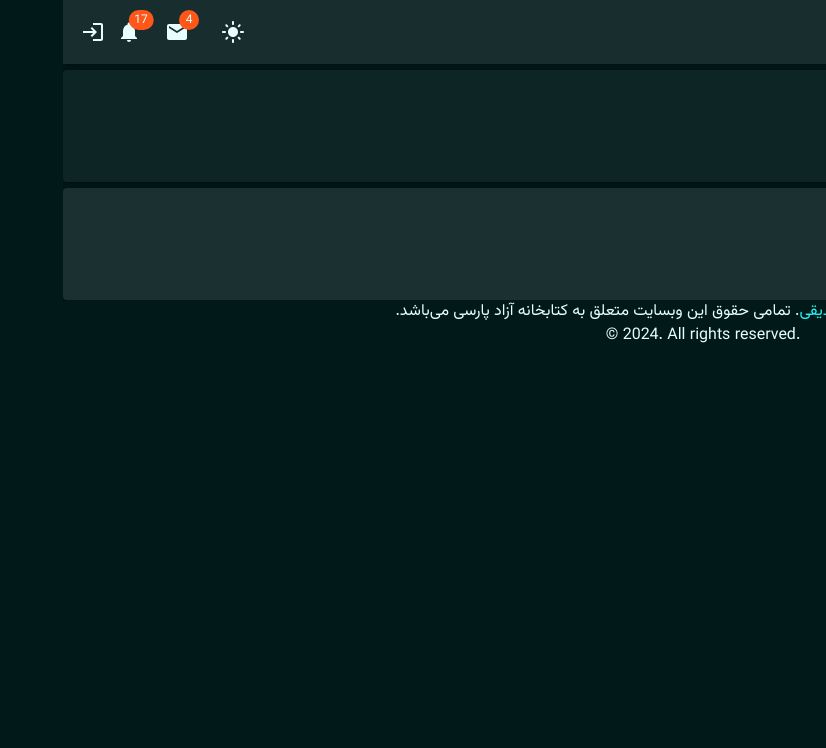
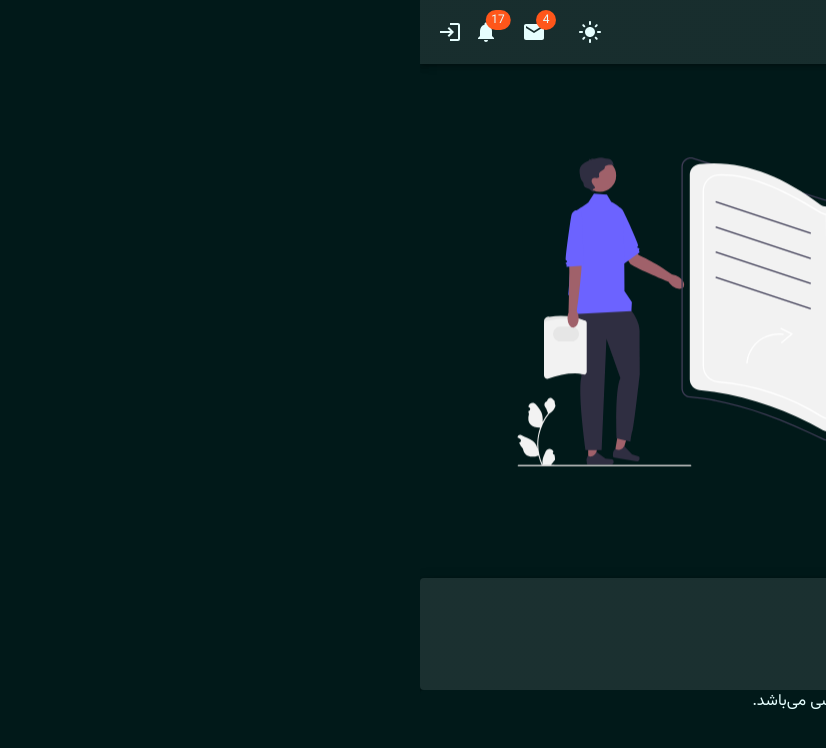
Before and after one commit to persianccbook/frontend, a Next.js app: page / in a window 1280 px wide. Shown: the top 748 px of the page, without its empty margins (454-1280 px from the left). Built offline with nearby package versions, Linux system fonts and the light colour scheme.

Commit message:
create first segment of home page

```diff
--- /dev/null
+++ b/app/components/LevitateImage.tsx
@@ -0,0 +1,52 @@
+import { Box, keyframes } from "@mui/material";
+import { ReactNode } from "react";
+
+const levitate = keyframes`
+0% {
+    transform: translateY(0);
+  }
+  10% {
+    transform: translateY(-2px);
+  }
+  20% {
+    transform: translateY(-4px);
+  }
+  30% {
+    transform: translateY(-6px);
+  }
+  40% {
+    transform: translateY(-8px);
+  }
+  50% {
+    transform: translateY(-10px);
+  }
+  60% {
+    transform: translateY(-8px);
+  }
+  70% {
+    transform: translateY(-6px);
+  }
+  80% {
+    transform: translateY(-4px);
+  }
+  90% {
+    transform: translateY(-2px);
+  }
+  100% {
+    transform: translateY(0);
+  }
+    `;
+
+interface Props {
+  children: ReactNode;
+}
+
+const LevitateImage = ({ children }: Props) => {
+  return (
+    <Box sx={{ animation: `${levitate} 4s infinite ease-in-out` }}>
+      {children}
+    </Box>
+  );
+};
+
+export default LevitateImage;
--- /dev/null
+++ b/app/components/WordCycle.tsx
@@ -0,0 +1,69 @@
+import {
+  alpha,
+  keyframes,
+  Typography,
+  TypographyVariant,
+  useTheme,
+} from "@mui/material";
+import React, { useEffect, useState } from "react";
+
+interface Props {
+  words: string[];
+  variant: TypographyVariant;
+}
+
+const fadeIn = keyframes`
+  0% {
+    opacity: 0;
+    transform: translateY(100%);
+  }
+  100% {
+    opacity: 1;
+    transform: translateY(0);
+  }
+`;
+
+const WordCycle = ({ words, variant: variant }: Props) => {
+  const theme = useTheme();
+  const [word, setWord] = useState(words[0]);
+  const colors = [
+    theme.palette.primary.main,
+    theme.palette.secondary.main,
+    theme.palette.warning.main,
+  ];
+
+  useEffect(() => {
+    const intervalId = setInterval(() => {
+      setWord((prevWord) => {
+        const currentIndex = words.indexOf(prevWord);
+        return words[(currentIndex + 1) % words.length];
+      });
+    }, 3000); // change every 3 seconds
+
+    return () => clearInterval(intervalId);
+  }, [word, words]);
+  return (
+    <>
+      <Typography
+        key={word}
+        variant="button"
+        bgcolor={alpha(colors[words.indexOf(word)], 0.2)}
+        sx={{ borderRadius: 5, p: 2 }}
+      >
+        <Typography
+          component="span"
+          variant={variant}
+          sx={{
+            color: colors[words.indexOf(word)],
+            fontWeight: "Bold",
+            animation: `${fadeIn} 1s`,
+          }}
+        >
+          {word}
+        </Typography>
+      </Typography>
+    </>
+  );
+};
+
+export default WordCycle;
--- a/app/page.tsx
+++ b/app/page.tsx
@@ -1,41 +1,76 @@
 "use client";
-import {
-  Grid,
-  Paper,
-  Typography,
-  useMediaQuery,
-  useTheme,
-} from "@mui/material";
+import { Box, Typography, useMediaQuery, useTheme } from "@mui/material";
+import WordCycle from "./components/WordCycle";
+import Image from "next/image";
+import reading from "../public/reading.svg";
+import LevitateImage from "./components/LevitateImage";
 
 const HomePage = () => {
   const theme = useTheme();
   const isMdUp = useMediaQuery(theme.breakpoints.up("md"));
+  const isLgUp = useMediaQuery(theme.breakpoints.up("lg"));
+  const isXlUp = useMediaQuery(theme.breakpoints.up("xl"));
 
   return (
-    <Grid
-      gap={3}
-      container
+    <Box
       sx={{
-        display: "grid",
-        gridTemplateAreas: isMdUp ? `"aside main"` : `"main"`,
-        gridTemplateColumns: isMdUp ? "300px 1fr" : "1fr",
-        m: 0,
-        mb:3
+        display: "flex",
+        flexDirection: isMdUp ? "row" : "column",
+        justifyContent: "space-evenly",
+        p: 15,
       }}
     >
-      <Grid item gridArea="main">
-        <Paper>
-          <Typography variant="h1">Main</Typography>
-        </Paper>
-      </Grid>
-      {isMdUp && (
-        <Grid item gridArea="aside">
-          <Paper>
-            <Typography variant="h1">Aside</Typography>
-          </Paper>
-        </Grid>
-      )}
-    </Grid>
+      <Box
+        flex={1}
+        sx={{
+          display: "flex",
+          flexDirection: "column",
+          p: 5,
+          alignContent: "center",
+          justifyContent: "center",
+          justifyItems: "center",
+          alignItems: "center",
+        }}
+      >
+        <Typography
+          variant={isXlUp ? "h2" : isLgUp ? "h2" : isMdUp ? "h3" : "h4"}
+          sx={{ mb: 30, fontWeight: "Bold" }}
+        >
+          دسترسی به منابع علمی و فرهنگی به روشی{" "}
+          <WordCycle
+            words={["آسان", "آزاد", "امن"]}
+            variant={isXlUp ? "h2" : isLgUp ? "h2" : isMdUp ? "h3" : "h4"}
+          />
+        </Typography>
+        <Typography
+          variant={isXlUp ? "h4" : isLgUp ? "h5" : isMdUp ? "h6" : "body2"}
+        >
+          این کتابخانه مجموعه‌ای از کتاب‌ها را که تحت مجوز کریتیو کامنز است، به
+          شما ارائه خواهد داد. هدف ما دسترسی آسان و آزاد به منابع علمی و فرهنگی
+          برای همگان است.
+        </Typography>
+      </Box>
+      <Box
+        flex={1}
+        sx={{
+          display: "flex",
+          p: 5,
+          alignContent: "center",
+          justifyContent: "center",
+          justifyItems: "center",
+          alignItems: "center",
+        }}
+      >
+        <LevitateImage>
+          <Image
+            src={reading}
+            alt="logo"
+            width={isXlUp ? 800 : isLgUp ? 500 : isMdUp ? 400 : 300}
+            style={{ flex: 1, padding: 5, margin: 50 }}
+          />
+        </LevitateImage>
+      </Box>
+    </Box>
   );
 };
 
```
Also changed, not shown: public/reading.svg (added).
